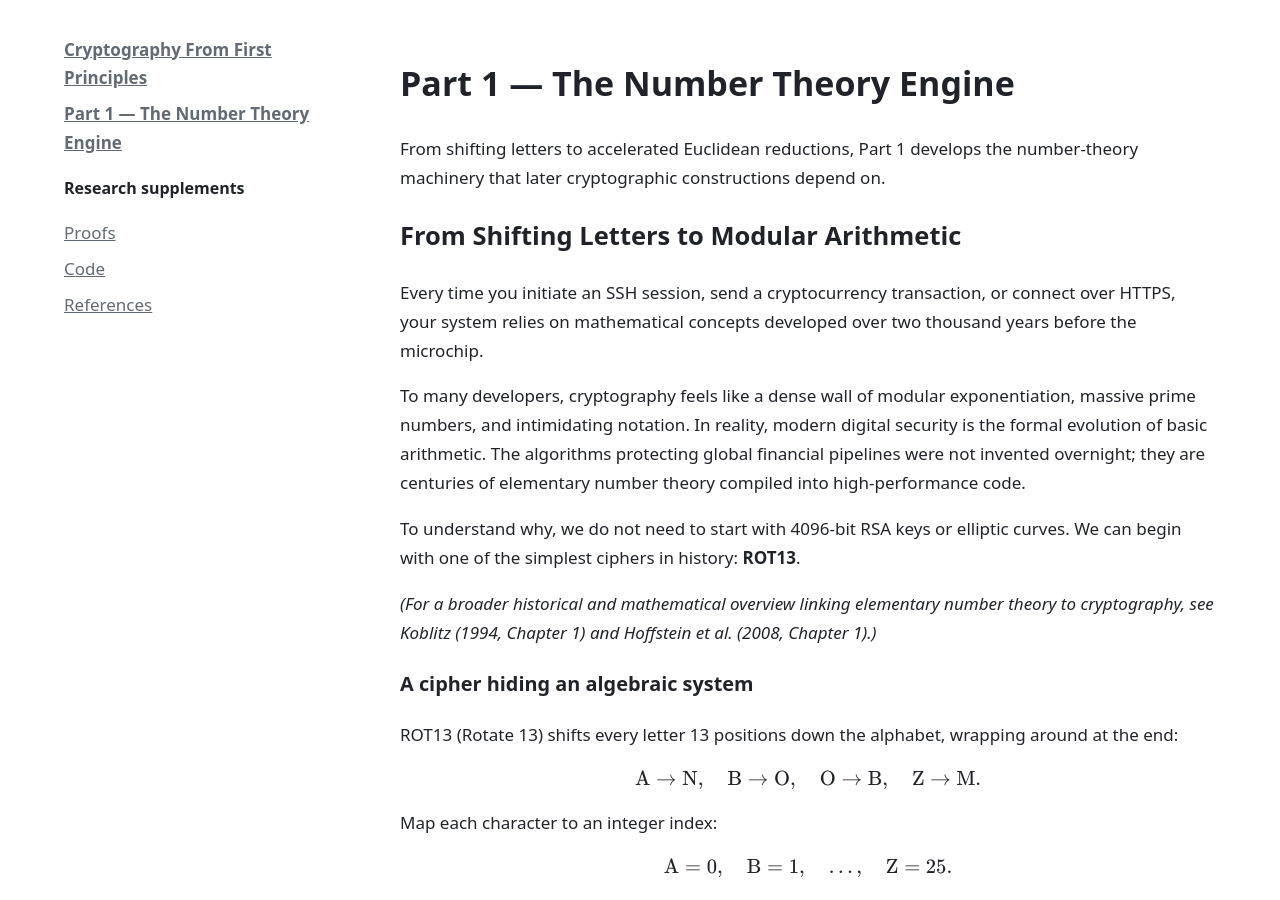
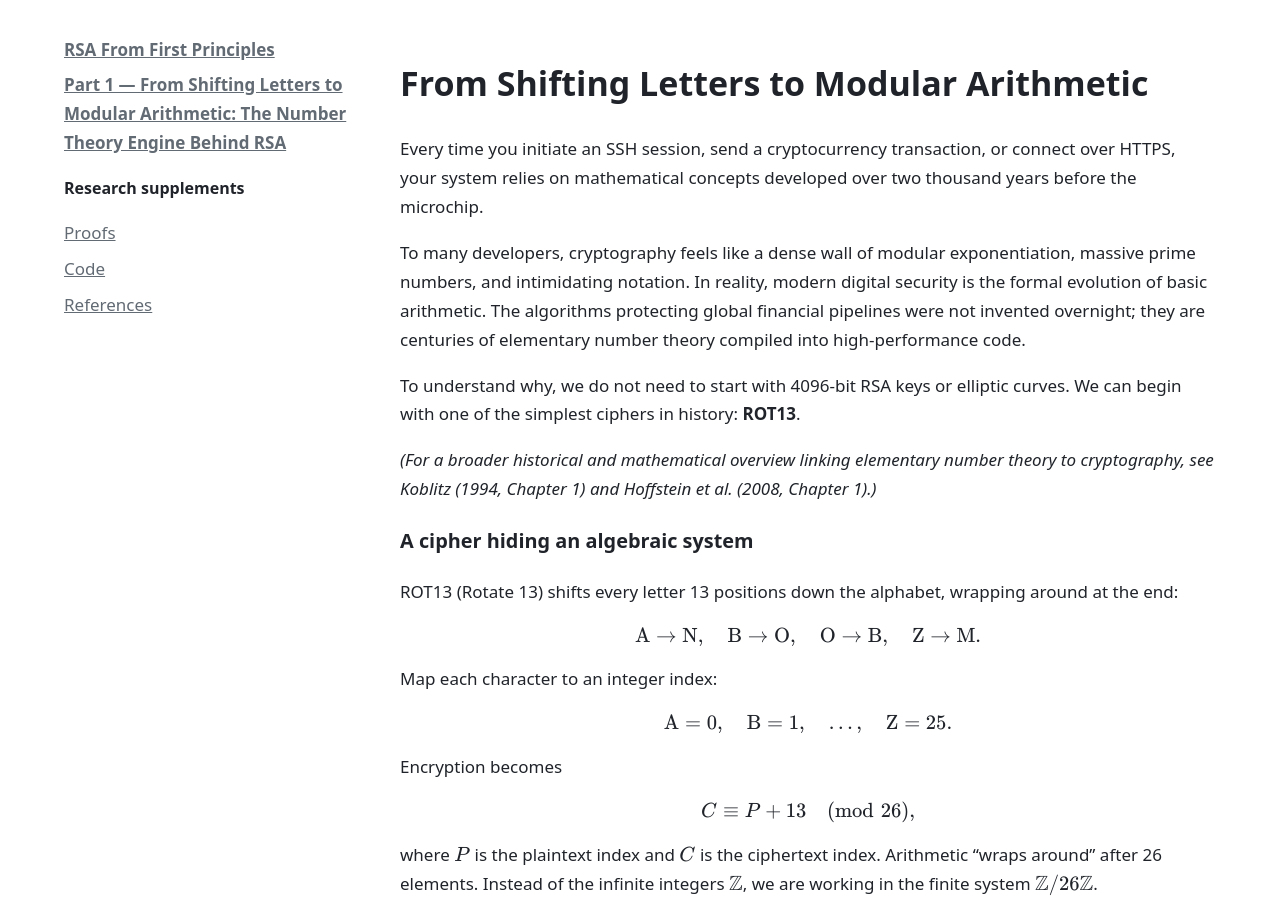
Before and after one commit to ByteBard15/cryptography-from-first-principles, a Jekyll site: the page built from _part1/part-1.md, in a window 1280 px wide and 900 px high. Built offline with Jekyll 4.4.1, drawn with Linux system fonts in a browser that asks for light colours.

Commit message:
fix: part one description and content

```diff
--- a/_config.yml
+++ b/_config.yml
@@ -1,5 +1,5 @@
-title: Cryptography From First Principles
-description: Building cryptographic machinery from elementary number theory and executable C++.
+title: RSA From First Principles
+description: Building RSA from elementary number theory, precise proofs, and executable C++.
 url: ""
 baseurl: "/cryptography-from-first-principles"
 markdown: kramdown
--- a/_layouts/default.html
+++ b/_layouts/default.html
@@ -25,7 +25,7 @@
     <div class="shell">
       <nav aria-label="Part 1 navigation">
         <a href="{{ '/' | relative_url }}"><strong>{{ site.title }}</strong></a>
-        <a href="{{ '/part-1/' | relative_url }}"><strong>Part 1 — The Number Theory Engine</strong></a>
+        <a href="{{ '/part-1/' | relative_url }}"><strong>Part 1 — From Shifting Letters to Modular Arithmetic: The Number Theory Engine Behind RSA</strong></a>
         <h2>Research supplements</h2>
         <a href="{{ '/proofs/' | relative_url }}">Proofs</a>
         <a href="{{ '/code/part-1/' | relative_url }}">Code</a>
--- a/_part1/part-1.md
+++ b/_part1/part-1.md
@@ -1,16 +1,12 @@
 ---
-title: Part 1 — The Number Theory Engine
-nav_title: Part 1 — The Number Theory Engine
+title: From Shifting Letters to Modular Arithmetic
+nav_title: Part 1 — From Shifting Letters to Modular Arithmetic: The Number Theory Engine Behind RSA
 order: 1
 permalink: /part-1/
 description: Modular arithmetic, GCD algorithms, Bézout coefficients, modular inverses, and matrix EEA.
 ---
 
-# Part 1 — The Number Theory Engine
-
-From shifting letters to accelerated Euclidean reductions, Part 1 develops the number-theory machinery that later cryptographic constructions depend on.
-
-## From Shifting Letters to Modular Arithmetic
+# From Shifting Letters to Modular Arithmetic
 
 Every time you initiate an SSH session, send a cryptocurrency transaction, or connect over HTTPS, your system relies on mathematical concepts developed over two thousand years before the microchip.
 
```
Also changed, not shown: index.md (+3 -3 lines), README.md.
